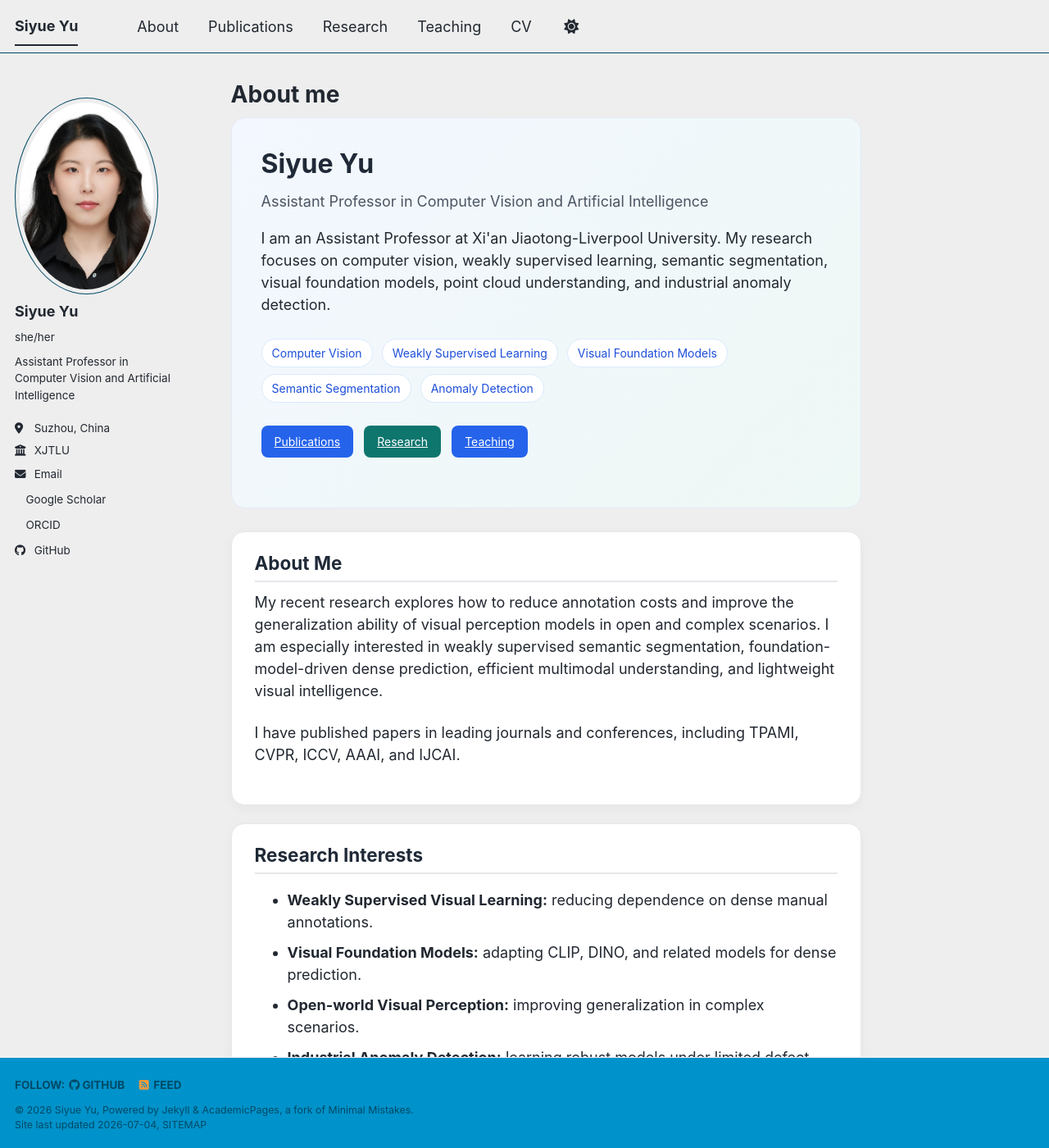
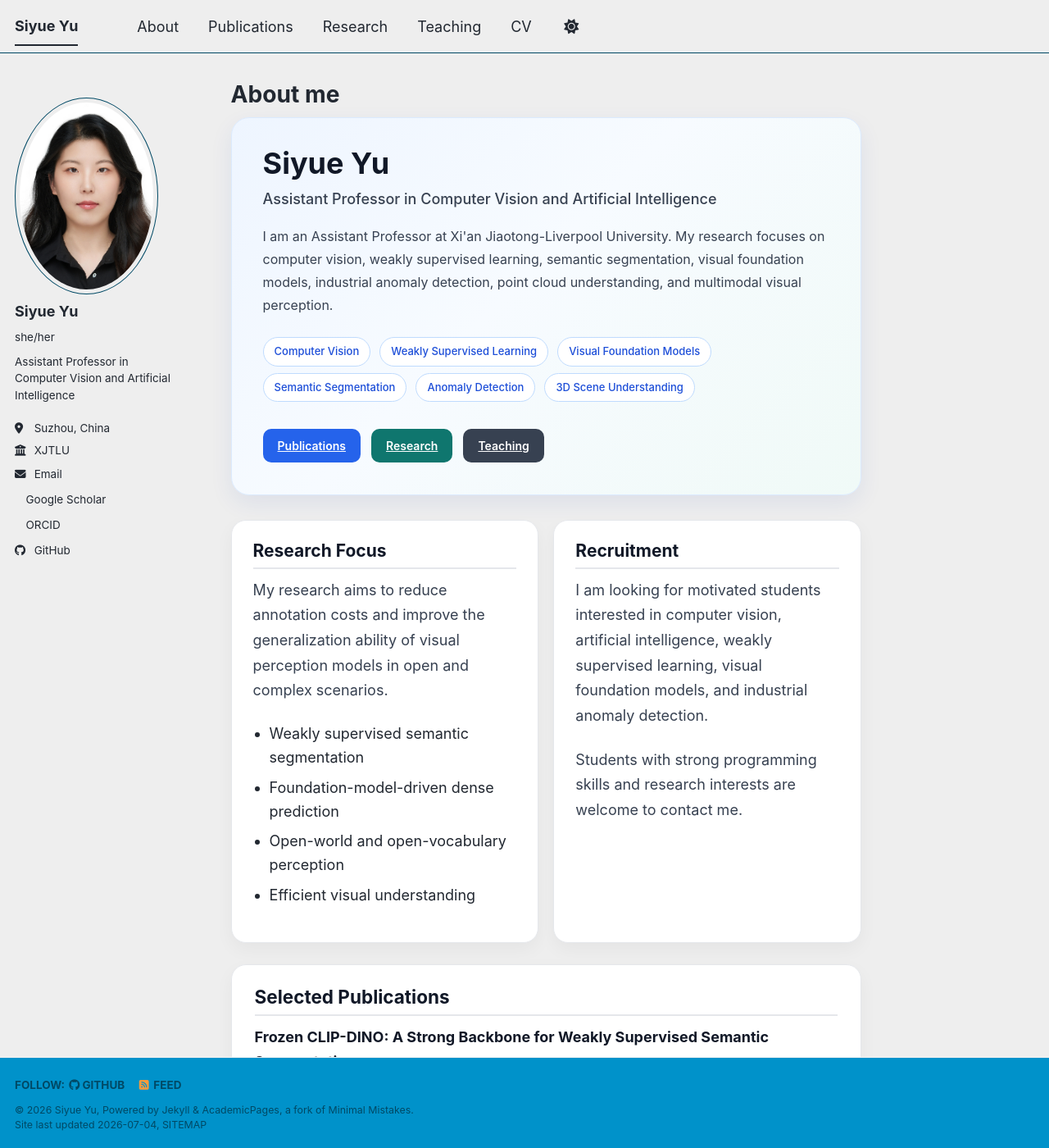
Before and after one commit to siyueyu/siyueyu.github.io, a Jekyll site: the page built from _pages/about.md, in a window 1280 px wide and 1400 px high. Shown: the whole window at 82% size. Built offline with Jekyll 4.4.1, drawn with Linux system fonts in a browser that asks for light colours; a style sheet for code colours, icons or effects is not loaded; some of the changed text lies outside the part shown.

Commit message:
Update about.md

```diff
--- a/_pages/about.md
+++ b/_pages/about.md
@@ -8,154 +8,262 @@ redirect_from:
 ---
 
 <style>
-  .hero-box {
-    background: linear-gradient(135deg, #f3f7ff 0%, #eef8f5 100%);
-    border-radius: 18px;
-    padding: 32px 36px;
-    margin-bottom: 28px;
-    border: 1px solid #e3eaf5;
+  .home-hero {
+    background: linear-gradient(135deg, #eef5ff 0%, #f7fbff 45%, #f0faf7 100%);
+    border: 1px solid #dbeafe;
+    border-radius: 22px;
+    padding: 34px 38px;
+    margin-bottom: 30px;
+    box-shadow: 0 10px 28px rgba(30, 64, 175, 0.08);
   }
 
-  .hero-title {
-    font-size: 32px;
-    font-weight: 700;
+  .home-hero h1 {
+    font-size: 36px;
+    margin-top: 0;
     margin-bottom: 8px;
-    color: #1f2937;
+    color: #111827;
   }
 
-  .hero-subtitle {
+  .home-hero .subtitle {
     font-size: 18px;
-    color: #4b5563;
+    color: #374151;
     margin-bottom: 18px;
+    font-weight: 500;
+  }
+
+  .home-hero p {
+    font-size: 16px;
+    color: #374151;
+    line-height: 1.75;
+  }
+
+  .tag-row {
+    margin-top: 20px;
   }
 
   .tag {
     display: inline-block;
-    background: #ffffff;
-    border: 1px solid #dbeafe;
-    color: #1d4ed8;
-    padding: 6px 12px;
+    padding: 7px 13px;
     margin: 4px 6px 4px 0;
     border-radius: 999px;
-    font-size: 14px;
+    background: #ffffff;
+    color: #1d4ed8;
+    border: 1px solid #bfdbfe;
+    font-size: 13px;
+    font-weight: 500;
   }
 
-  .section-card {
+  .button-row {
+    margin-top: 24px;
+  }
+
+  .home-button {
+    display: inline-block;
+    padding: 10px 18px;
+    margin: 5px 8px 5px 0;
+    border-radius: 10px;
+    background: #2563eb;
+    color: #ffffff !important;
+    text-decoration: none;
+    font-size: 14px;
+    font-weight: 600;
+  }
+
+  .home-button:hover {
+    background: #1d4ed8;
+    text-decoration: none;
+  }
+
+  .home-button.green {
+    background: #0f766e;
+  }
+
+  .home-button.green:hover {
+    background: #115e59;
+  }
+
+  .home-button.gray {
+    background: #374151;
+  }
+
+  .home-button.gray:hover {
+    background: #1f2937;
+  }
+
+  .card-grid {
+    display: grid;
+    grid-template-columns: repeat(2, minmax(0, 1fr));
+    gap: 18px;
+    margin: 26px 0;
+  }
+
+  .info-card {
     background: #ffffff;
     border: 1px solid #e5e7eb;
-    border-radius: 16px;
-    padding: 24px 28px;
-    margin: 22px 0;
-    box-shadow: 0 4px 14px rgba(0, 0, 0, 0.04);
+    border-radius: 18px;
+    padding: 24px 26px;
+    box-shadow: 0 8px 22px rgba(0, 0, 0, 0.045);
   }
 
-  .section-card h2 {
+  .info-card h2 {
     margin-top: 0;
-    color: #1f2937;
+    font-size: 21px;
+    color: #111827;
     border-bottom: 2px solid #e5e7eb;
     padding-bottom: 8px;
   }
 
-  .highlight-list li {
-    margin-bottom: 10px;
+  .info-card p {
+    color: #374151;
+    line-height: 1.7;
   }
 
-  .button-link {
-    display: inline-block;
-    padding: 9px 16px;
-    margin: 6px 8px 6px 0;
-    background: #2563eb;
-    color: white !important;
-    border-radius: 8px;
-    text-decoration: none;
-    font-size: 14px;
+  .info-card ul {
+    padding-left: 20px;
   }
 
-  .button-link:hover {
-    background: #1d4ed8;
-    text-decoration: none;
+  .info-card li {
+    margin-bottom: 8px;
+    line-height: 1.6;
   }
 
-  .button-secondary {
-    background: #0f766e;
+  .full-card {
+    background: #ffffff;
+    border: 1px solid #e5e7eb;
+    border-radius: 18px;
+    padding: 25px 28px;
+    margin: 24px 0;
+    box-shadow: 0 8px 22px rgba(0, 0, 0, 0.045);
   }
 
-  .button-secondary:hover {
-    background: #115e59;
+  .full-card h2 {
+    margin-top: 0;
+    color: #111827;
+    border-bottom: 2px solid #e5e7eb;
+    padding-bottom: 8px;
   }
 
   .news-item {
-    margin-bottom: 10px;
-    padding-left: 12px;
-    border-left: 3px solid #2563eb;
+    padding: 10px 0 10px 14px;
+    border-left: 4px solid #2563eb;
+    margin-bottom: 12px;
+    color: #374151;
+  }
+
+  .paper-item {
+    margin-bottom: 16px;
+    line-height: 1.65;
+  }
+
+  .paper-title {
+    font-weight: 700;
+    color: #111827;
+  }
+
+  .paper-venue {
+    color: #4b5563;
+    font-style: italic;
+  }
+
+  @media (max-width: 800px) {
+    .card-grid {
+      grid-template-columns: 1fr;
+    }
+
+    .home-hero {
+      padding: 26px 24px;
+    }
+
+    .home-hero h1 {
+      font-size: 30px;
+    }
   }
 </style>
 
-<div class="hero-box">
-  <div class="hero-title">Siyue Yu</div>
+<div class="home-hero">
+  <h1>Siyue Yu</h1>
 
-  <div class="hero-subtitle">
+  <div class="subtitle">
     Assistant Professor in Computer Vision and Artificial Intelligence
   </div>
 
   <p>
     I am an Assistant Professor at Xi'an Jiaotong-Liverpool University. My research focuses on
     computer vision, weakly supervised learning, semantic segmentation, visual foundation models,
-    point cloud understanding, and industrial anomaly detection.
+    industrial anomaly detection, point cloud understanding, and multimodal visual perception.
   </p>
 
-  <div>
+  <div class="tag-row">
     <span class="tag">Computer Vision</span>
     <span class="tag">Weakly Supervised Learning</span>
     <span class="tag">Visual Foundation Models</span>
     <span class="tag">Semantic Segmentation</span>
     <span class="tag">Anomaly Detection</span>
+    <span class="tag">3D Scene Understanding</span>
   </div>
 
-  <p style="margin-top: 18px;">
-    <a class="button-link" href="/publications/">Publications</a>
-    <a class="button-link button-secondary" href="/research/">Research</a>
-    <a class="button-link" href="/teaching/">Teaching</a>
+  <div class="button-row">
+    <a class="home-button" href="/publications/">Publications</a>
+    <a class="home-button green" href="/research/">Research</a>
+    <a class="home-button gray" href="/teaching/">Teaching</a>
+  </div>
+</div>
+
+<div class="card-grid">
+  <div class="info-card">
+    <h2>Research Focus</h2>
+    <p>
+      My research aims to reduce annotation costs and improve the generalization ability of
+      visual perception models in open and complex scenarios.
+    </p>
+    <ul>
+      <li>Weakly supervised semantic segmentation</li>
+      <li>Foundation-model-driven dense prediction</li>
+      <li>Open-world and open-vocabulary perception</li>
+      <li>Efficient visual understanding</li>
+    </ul>
+  </div>
+
+  <div class="info-card">
+    <h2>Recruitment</h2>
+    <p>
+      I am looking for motivated students interested in computer vision, artificial intelligence,
+      weakly supervised learning, visual foundation models, and industrial anomaly detection.
+    </p>
+    <p>
+      Students with strong programming skills and research interests are welcome to contact me.
+    </p>
+  </div>
+</div>
+
+<div class="full-card">
+  <h2>Selected Publications</h2>
+
+  <div class="paper-item">
+    <div class="paper-title">
+      Frozen CLIP-DINO: A Strong Backbone for Weakly Supervised Semantic Segmentation
+    </div>
+    Bingfeng Zhang, <strong>Siyue Yu</strong>, Jimin Xiao, Yunchao Wei, Yao Zhao<br>
+    <span class="paper-venue">IEEE Transactions on Pattern Analysis and Machine Intelligence (TPAMI)</span>, 2026<br>
+    <a href="https://ieeexplore.ieee.org/abstract/document/10891864" target="_blank">[PDF]</a>
+    <a href="https://github.com/zbf1991/WeCLIP" target="_blank">[Code]</a>
+  </div>
+
+
+  <p>
+    <a href="/publications/">View full publication list →</a>
   </p>
 </div>
 
-<div class="section-card">
-  <h2>About Me</h2>
-
-  <p>
-    My recent research explores how to reduce annotation costs and improve the generalization
-    ability of visual perception models in open and complex scenarios. I am especially interested
-    in weakly supervised semantic segmentation, foundation-model-driven dense prediction,
-    efficient multimodal understanding, and lightweight visual intelligence.
-  </p>
-
-  <p>
-    I have published papers in leading journals and conferences, including TPAMI, CVPR, ICCV,
-    AAAI, and IJCAI.
-  </p>
-</div>
-
-<div class="section-card">
-  <h2>Research Interests</h2>
-
-  <ul class="highlight-list">
-    <li><strong>Weakly Supervised Visual Learning:</strong> reducing dependence on dense manual annotations.</li>
-    <li><strong>Visual Foundation Models:</strong> adapting CLIP, DINO, and related models for dense prediction.</li>
-    <li><strong>Open-world Visual Perception:</strong> improving generalization in complex scenarios.</li>
-    <li><strong>Industrial Anomaly Detection:</strong> learning robust models under limited defect samples.</li>
-    <li><strong>3D Scene Understanding:</strong> point cloud and multimodal perception for safety-critical scenarios.</li>
-  </ul>
-</div>
-
-<div class="section-card">
+<div class="full-card">
   <h2>News</h2>
-
-  <div class="news-item">
-    <strong>2026:</strong> We got 1 paper accepted by ECCV2026! Congrats to master student Shuwei Wu!
-  </div>
 
   <div class="news-item">
     <strong>2026:</strong> I am looking for motivated students interested in computer vision,
     weakly supervised learning, visual foundation models, and industrial anomaly detection.
   </div>
+
+  <div class="news-item">
+    <strong>2026:</strong> We got 1 paper accepted by ECCV2026. Congrats to the master student Shuwei Wu!
+  </div>
 </div>
```
